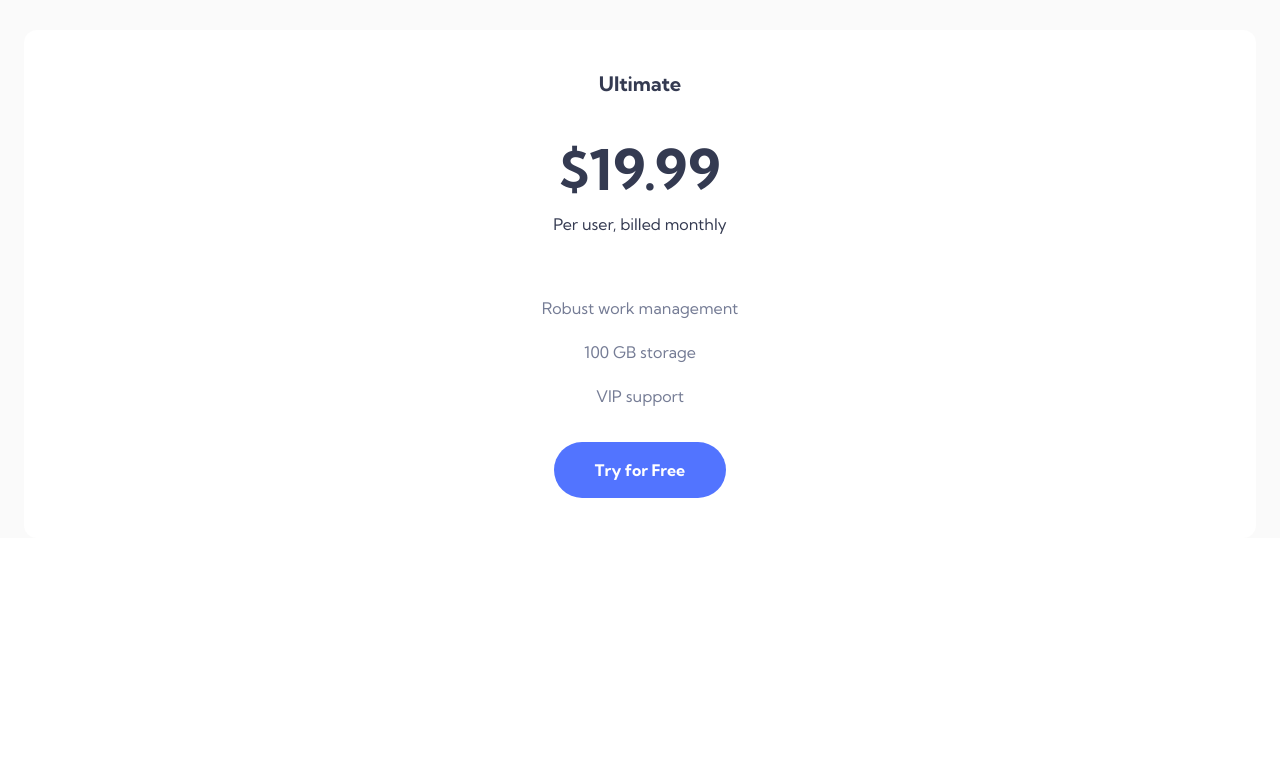
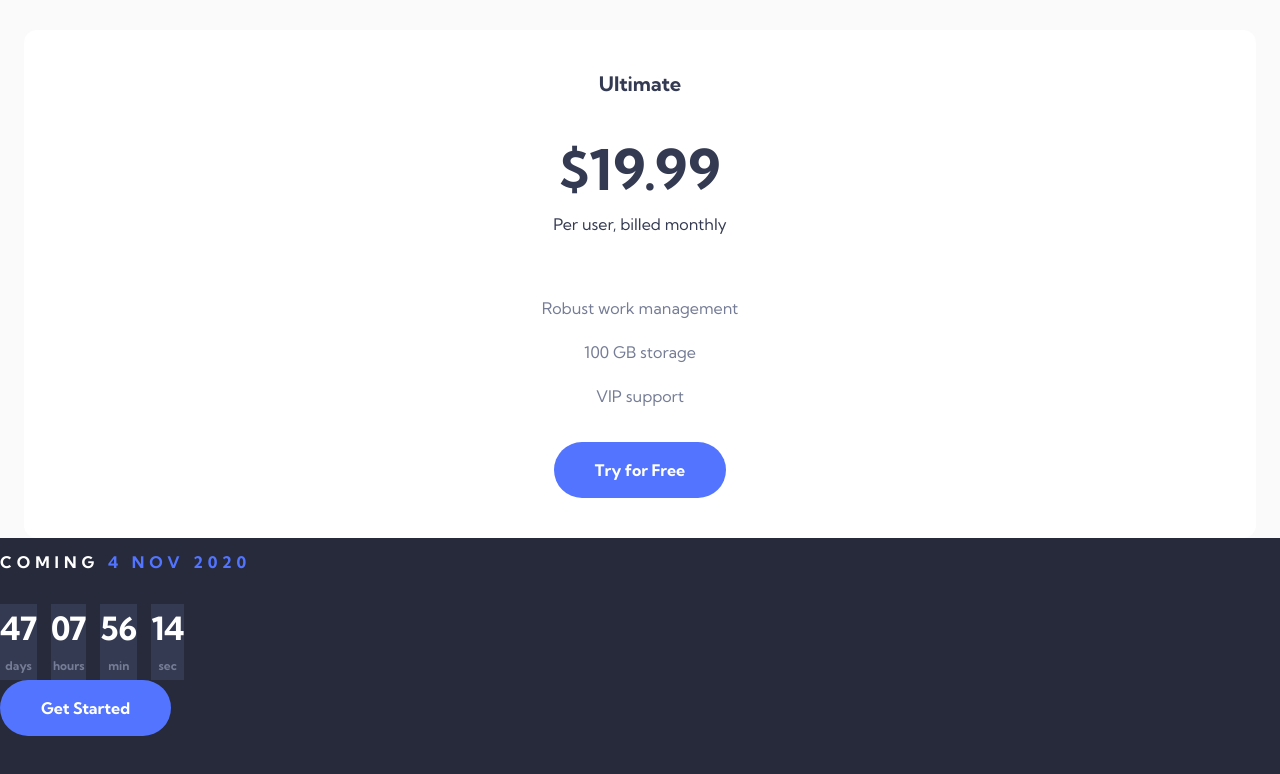
Before and after one commit to kowall1013/Officelite-coming-soon-site, a React (Create React App) app: page / in a window 1280 px wide. Shown: the part 1849-2623 px from the top of the page. Before the commit the page ends 2387 px from the top, so only its background shows below. Built offline with nearby package versions, Linux system fonts and the light colour scheme.

Commit message:
working coundown timer

```diff
--- /dev/null
+++ b/src/components/coundownTimer/index.tsx
@@ -0,0 +1,73 @@
+import styled from "styled-components"
+import { COLORS } from "../../constant";
+
+const Wrapper = styled.div``;
+
+const TimerHeader = styled.p`
+  font-size: 1.6rem;
+  font-weight: 700;
+  line-height: 4.8rem;
+  letter-spacing: 5px;
+  color: ${COLORS.white};
+  text-transform: uppercase;
+  margin-bottom: 18px;
+
+  span {
+    color: ${COLORS.primaryBlue};
+  }
+`;
+
+const List = styled.ul`
+  display: flex;
+  gap: 14px;
+`;
+
+const ListItem = styled.li`
+  display: flex;
+  flex-direction: column;
+  align-items: center;
+  background-color: ${COLORS.primaryDark};
+
+  span:nth-child(1) {
+    font-weight: 700;
+    font-size: 3.2rem;
+    line-height: 4.8rem;
+    color: ${COLORS.white};
+  }
+
+  span:nth-child(2) {
+    font-weight: 700;
+    font-size: 1.2rem;
+    line-height: 2.8rem;
+    color: ${COLORS.gray};
+  }
+`;
+
+
+function CountDownTimer(): JSX.Element {
+  return (
+    <Wrapper>
+      <TimerHeader>coming <span>4 NOV 2020</span></TimerHeader>
+      <List>
+        <ListItem>
+          <span>47</span>
+          <span>days</span>
+        </ListItem>
+        <ListItem>
+          <span>07</span>
+          <span>hours</span>
+        </ListItem>
+        <ListItem>
+          <span>56</span>
+          <span>min</span>
+        </ListItem>
+        <ListItem>
+          <span>14</span>
+          <span>sec</span>
+        </ListItem>
+      </List>
+    </Wrapper>
+  )
+}
+
+export default CountDownTimer
--- /dev/null
+++ b/src/components/sections/FooterSection.tsx
@@ -0,0 +1,20 @@
+import styled from "styled-components"
+import { COLORS } from "../../constant";
+import Button from "../controls/Button";
+import CountDownTimer from "../coundownTimer";
+
+const Footer = styled.footer`
+  background-color: ${COLORS.secondaryDark};
+  height: 300px;
+`;
+
+function FooterSection(): JSX.Element {
+  return (
+    <Footer>
+      <CountDownTimer />
+      <Button>Get Started</Button>
+    </Footer>
+  )
+}
+
+export default FooterSection
--- a/src/pages/Home.tsx
+++ b/src/pages/Home.tsx
@@ -1,5 +1,6 @@
 import styled from 'styled-components'
 import CardsSection from '../components/sections/CardsSection';
+import FooterSection from '../components/sections/FooterSection';
 import HeaderSection from '../components/sections/HeaderSection';
 import { COLORS } from '../constant';
 
@@ -12,6 +13,7 @@ function Home(): JSX.Element {
     <Wrapper>
       <HeaderSection />
       <CardsSection />
+      <FooterSection />
     </Wrapper>
   )
 }
```
